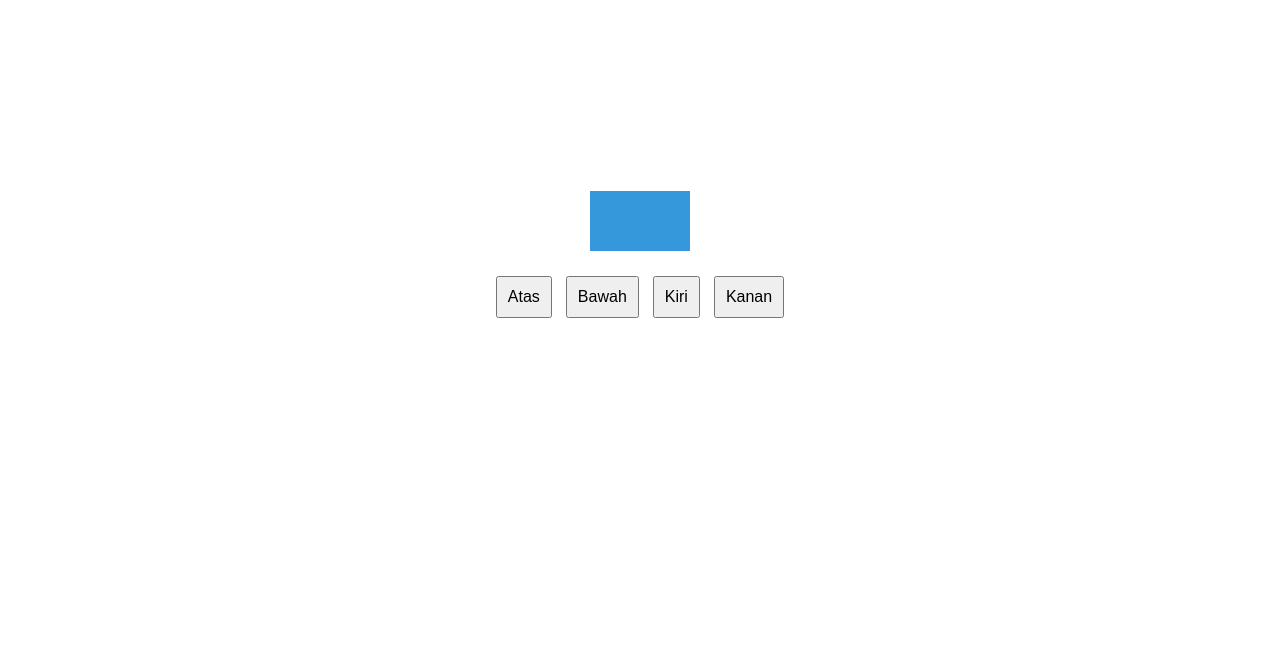
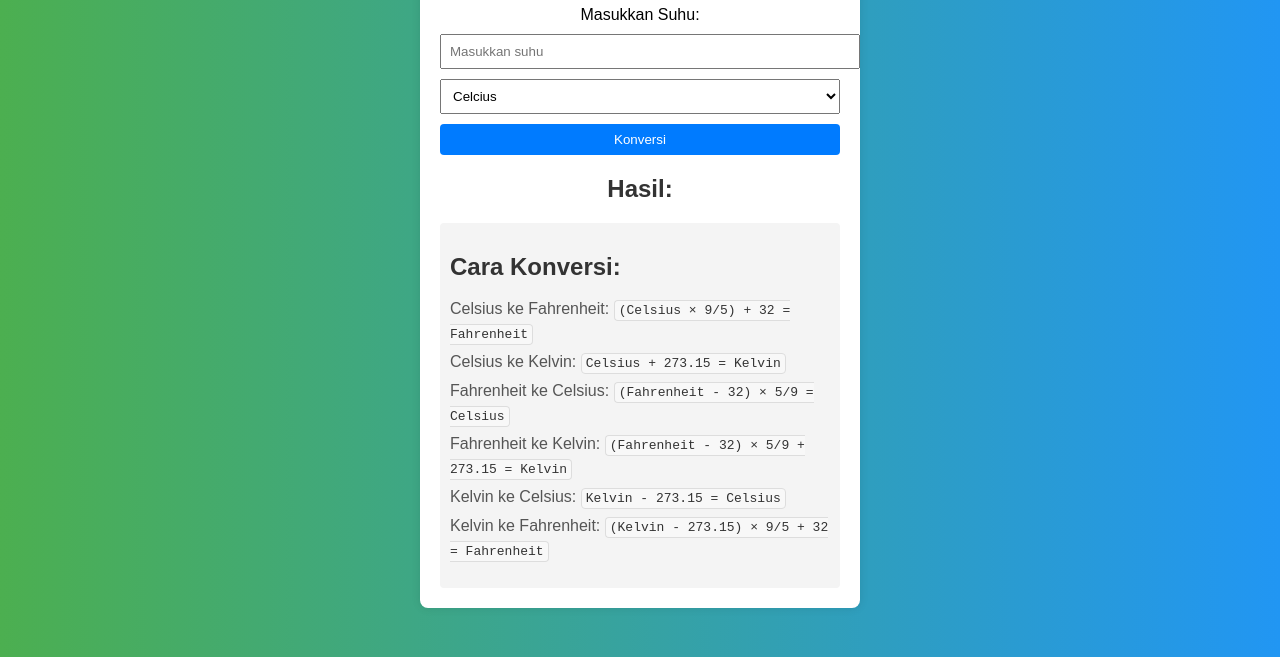
Before and after one commit to revou-fundamental-course/5-feb-24-Kasmalr32, a plain HTML site: page index.html in a window 1280 px wide. Shown: the part 143-800 px from the top of the page. Drawn offline with Linux system fonts and the light colour scheme.

Commit message:
first push

```diff
--- a/index.html
+++ b/index.html
@@ -3,20 +3,35 @@
 <head>
     <meta charset="UTF-8">
     <meta name="viewport" content="width=device-width, initial-scale=1.0">
+    <title>Kalkulator Suhu</title>
     <link rel="stylesheet" href="style.css">
-    <title>Kotak Bergerak</title>
 </head>
 <body>
+    <div class="container">
+        <h1>Kalkulator Suhu</h1>
+        <label for="inputTemp">Masukkan Suhu:</label>
+        <input type="number" id="inputTemp" placeholder="Masukkan suhu" />
+        <select id="fromUnit">
+            <option value="celsius">Celcius</option>
+            <option value="fahrenheit">Fahrenheit</option>
+            <option value="kelvin">Kelvin</option>
+        </select>
+        <button onclick="convertTemperature()">Konversi</button>
+        <h2>Hasil:</h2>
+        <p id="result"></p>
 
-    <div class="kotak" id="kotak"></div>
-
-    <div class="controls">
-        <button onclick="move('up')">Atas</button>
-        <button onclick="move('down')">Bawah</button>
-        <button onclick="move('left')">Kiri</button>
-        <button onclick="move('right')">Kanan</button>
+        <div id="conversionExplanation">
+            <h2>Cara Konversi:</h2>
+            <ul>
+                <li>Celsius ke Fahrenheit: <code>(Celsius × 9/5) + 32 = Fahrenheit</code></li>
+                <li>Celsius ke Kelvin: <code>Celsius + 273.15 = Kelvin</code></li>
+                <li>Fahrenheit ke Celsius: <code>(Fahrenheit - 32) × 5/9 = Celsius</code></li>
+                <li>Fahrenheit ke Kelvin: <code>(Fahrenheit - 32) × 5/9 + 273.15 = Kelvin</code></li>
+                <li>Kelvin ke Celsius: <code>Kelvin - 273.15 = Celsius</code></li>
+                <li>Kelvin ke Fahrenheit: <code>(Kelvin - 273.15) × 9/5 + 32 = Fahrenheit</code></li>
+            </ul>
+        </div>
     </div>
-
     <script src="script.js"></script>
 </body>
 </html>
--- a/script.js
+++ b/script.js
@@ -1,26 +1,37 @@
-let positionX = 0;
-let positionY = 0;
-const stepSize = 20;
+function convertTemperature() {
+    // Ambil nilai suhu dari input
+    var inputTemp = parseFloat(document.getElementById("inputTemp").value);
 
-function move(direction) {
-    const kotak = document.getElementById('kotak');
+    // Ambil unit suhu awal
+    var fromUnit = document.getElementById("fromUnit").value;
 
-    switch (direction) {
-        case 'up':
-            positionY -= stepSize;
-            break;
-        case 'down':
-            positionY += stepSize;
-            break;
-        case 'left':
-            positionX -= stepSize;
-            break;
-        case 'right':
-            positionX += stepSize;
-            break;
-        default:
-            break;
+    // Hitung konversi suhu
+    var result;
+    if (fromUnit === "celsius") {
+        result = {
+            celsius: inputTemp,
+            fahrenheit: (inputTemp * 9/5) + 32,
+            kelvin: inputTemp + 273.15
+        };
+    } else if (fromUnit === "fahrenheit") {
+        result = {
+            celsius: (inputTemp - 32) * 5/9,
+            fahrenheit: inputTemp,
+            kelvin: (inputTemp - 32) * 5/9 + 273.15
+        };
+    } else if (fromUnit === "kelvin") {
+        result = {
+            celsius: inputTemp - 273.15,
+            fahrenheit: (inputTemp - 273.15) * 9/5 + 32,
+            kelvin: inputTemp
+        };
     }
 
-    kotak.style.transform = `translate(${positionX}px, ${positionY}px)`;
+    // Tampilkan hasil konversi
+    document.getElementById("result").innerHTML = `
+        ${inputTemp} ${fromUnit} sama dengan:<br>
+        Celsius: ${result.celsius.toFixed(2)} °C<br>
+        Fahrenheit: ${result.fahrenheit.toFixed(2)} °F<br>
+        Kelvin: ${result.kelvin.toFixed(2)} K
+    `;
 }
--- a/style.css
+++ b/style.css
@@ -1,25 +1,83 @@
 body {
+    font-family: 'Arial', sans-serif;
+    background: linear-gradient(to right, #4caf50, #2196f3);
+    margin: 0;
     display: flex;
-    flex-direction: column;
+    justify-content: center;
     align-items: center;
-    justify-content: center;
     height: 100vh;
-    margin: 0;
 }
 
-.kotak {
-    width: 100px;
-    height: 60px;
-    background-color: #3498db;
-    position: relative;
+.container {
+    text-align: center;
+    background-color: #fff;
+    padding: 20px;
+    border-radius: 8px;
+    box-shadow: 0 0 10px rgba(0, 0, 0, 0.1);
+    max-width: 400px;
+    margin: auto;
 }
 
-.controls {
-    margin-top: 20px;
+h1 {
+    color: #333;
+}
+
+label {
+    display: block;
+    margin-top: 10px;
+}
+
+input, select, button {
+    margin-top: 10px;
+    padding: 8px;
+    width: 100%;
 }
 
 button {
+    background-color: #007bff;
+    color: #fff;
+    cursor: pointer;
+    border: none;
+    border-radius: 4px;
+}
+
+button:hover {
+    background-color: #0056b3;
+}
+
+h2 {
+    margin-top: 20px;
+    color: #333;
+}
+
+#conversionExplanation {
+    margin-top: 20px;
+    text-align: left;
     padding: 10px;
-    margin: 5px;
-    font-size: 16px;
+    background-color: #f4f4f4;
+    border-radius: 4px;
 }
+
+#conversionExplanation h2 {
+    color: #333;
+    margin-bottom: 10px;
+}
+
+#conversionExplanation ul {
+    list-style: none;
+    padding: 0;
+}
+
+#conversionExplanation li {
+    margin-bottom: 5px;
+    line-height: 1.5;
+    color: #555;
+}
+
+code {
+    background-color: #f8f8f8;
+    padding: 2px 4px;
+    border: 1px solid #ddd;
+    border-radius: 4px;
+    color: #333;
+}
```
Also changed, not shown: 1 other file.
